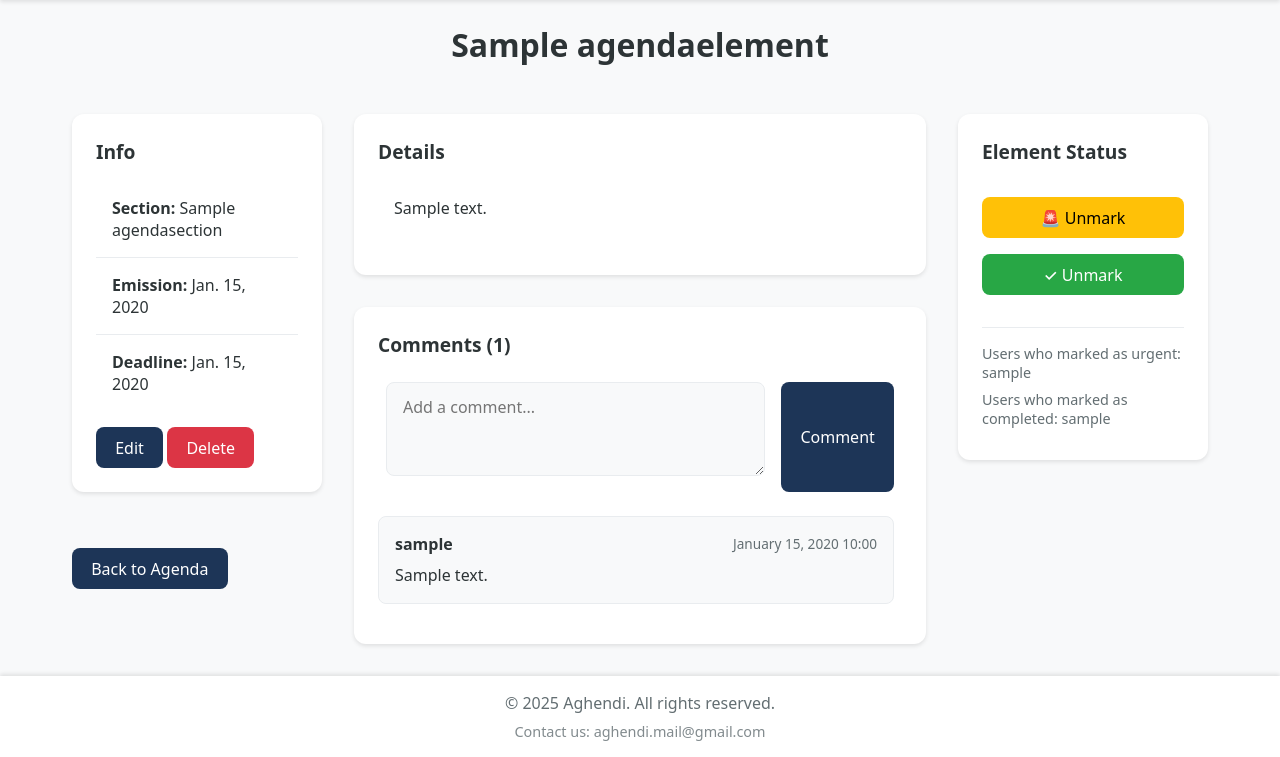
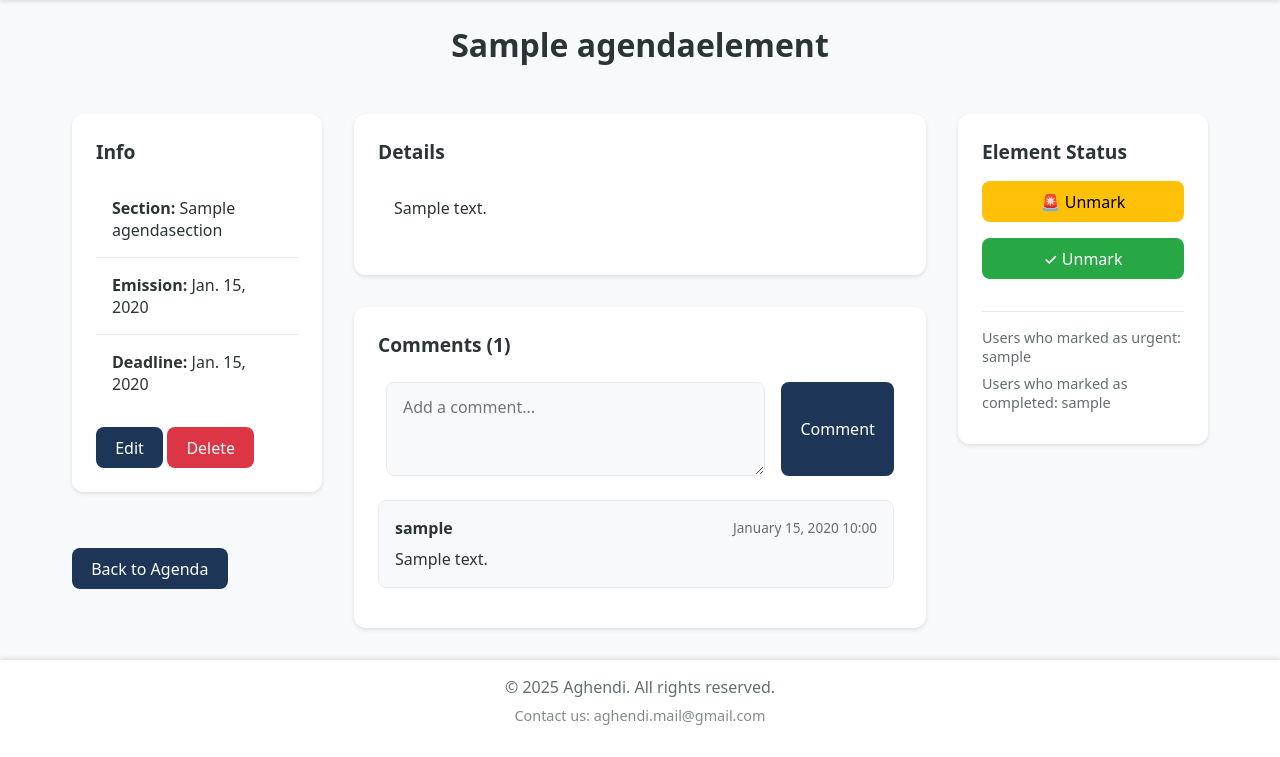
Before and after one commit to RRMforLLM/aghendi_django, a Django app: page /agenda/1/section/1/element/1/ in a window 1280 px wide. Shown: the part 73-830 px from the top of the page. After the commit the page ends 798 px from the top, so only its background shows below. Run offline with Django 5.2, Linux system fonts and the light colour scheme; a user stored in the database is signed in; tables that the repository leaves empty hold one stand-in row (values such as "Sample post"); parts of the project's set-up code (start-up, migrations or seed data) failed here and were passed over; some libraries are stand-ins or nearby versions.

Commit message:
Margin on comment form

```diff
--- a/aghendi/templates/aghendi/element_detail.html
+++ b/aghendi/templates/aghendi/element_detail.html
@@ -66,7 +66,7 @@
 
                     <div class="comments-section">
                         <label class="section-title">Comments ({{ comments.count }})</label>
-                        <form method="POST" action="{% url 'element_comments' element.section.agenda.id element.section.id element.id %}" class="create-form">
+                        <form method="POST" action="{% url 'element_comments' element.section.agenda.id element.section.id element.id %}" class="create-form comment-form">
                             {% csrf_token %}
                             <textarea name="comment" rows="3" placeholder="Add a comment..." required></textarea>
                             <button type="submit" class="btn">Comment</button>
--- a/assets/css/index.css
+++ b/assets/css/index.css
@@ -777,7 +777,6 @@ textarea {
     font-size: 1.2rem;
     font-weight: 600;
     color: var(--text-primary);
-    margin-bottom: 1rem;
 }
 
 .section-name {
@@ -1074,6 +1073,10 @@ input[type="checkbox"] {
 }
 
 /* Comment Form */
+.create-form.comment-form {
+    margin-top: 1rem;
+}
+
 .create-form textarea {
     width: 100%;
     padding: 0.8rem 1rem;
@@ -1081,7 +1084,6 @@ input[type="checkbox"] {
     border-radius: 8px;
     background-color: var(--background-primary);
     color: var(--text-primary);
-    margin-bottom: 1rem;
 }
 
 .create-form textarea:focus {
--- a/static/css/index.css
+++ b/static/css/index.css
@@ -777,7 +777,6 @@ textarea {
     font-size: 1.2rem;
     font-weight: 600;
     color: var(--text-primary);
-    margin-bottom: 1rem;
 }
 
 .section-name {
@@ -1074,6 +1073,10 @@ input[type="checkbox"] {
 }
 
 /* Comment Form */
+.create-form.comment-form {
+    margin-top: 1rem;
+}
+
 .create-form textarea {
     width: 100%;
     padding: 0.8rem 1rem;
@@ -1081,7 +1084,6 @@ input[type="checkbox"] {
     border-radius: 8px;
     background-color: var(--background-primary);
     color: var(--text-primary);
-    margin-bottom: 1rem;
 }
 
 .create-form textarea:focus {
```
